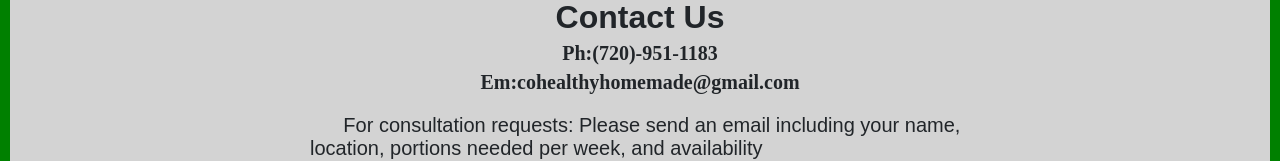
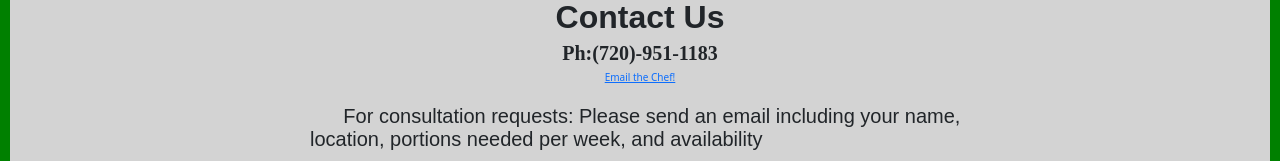
Before and after one commit to tjphillips08/co-healthy-homemade-frontend, a React (Create React App) app: page /contact in a window 1280 px wide. Shown: the part 721-882 px from the top of the page. Built offline with nearby package versions, Linux system fonts and the light colour scheme.

Commit message:
changed link in contact page to route to email page

```diff
--- a/src/pages/Contact.js
+++ b/src/pages/Contact.js
@@ -5,7 +5,7 @@ const Contact = () =>{
     <div id="contact-us">
         <h1 id="contact-text">Contact Us</h1>
         <h2>Ph:(720)-951-1183</h2>
-        <h2>Em:cohealthyhomemade@gmail.com</h2>
+        <a href="/email" id="email">Email the Chef!</a>
         <p id="chef-info">For consultation requests: Please send an email including your name, location, portions needed per week, and availability</p>
         <h2>Thank you for visiting! -Chef Jonelle</h2>
     </div>
```
